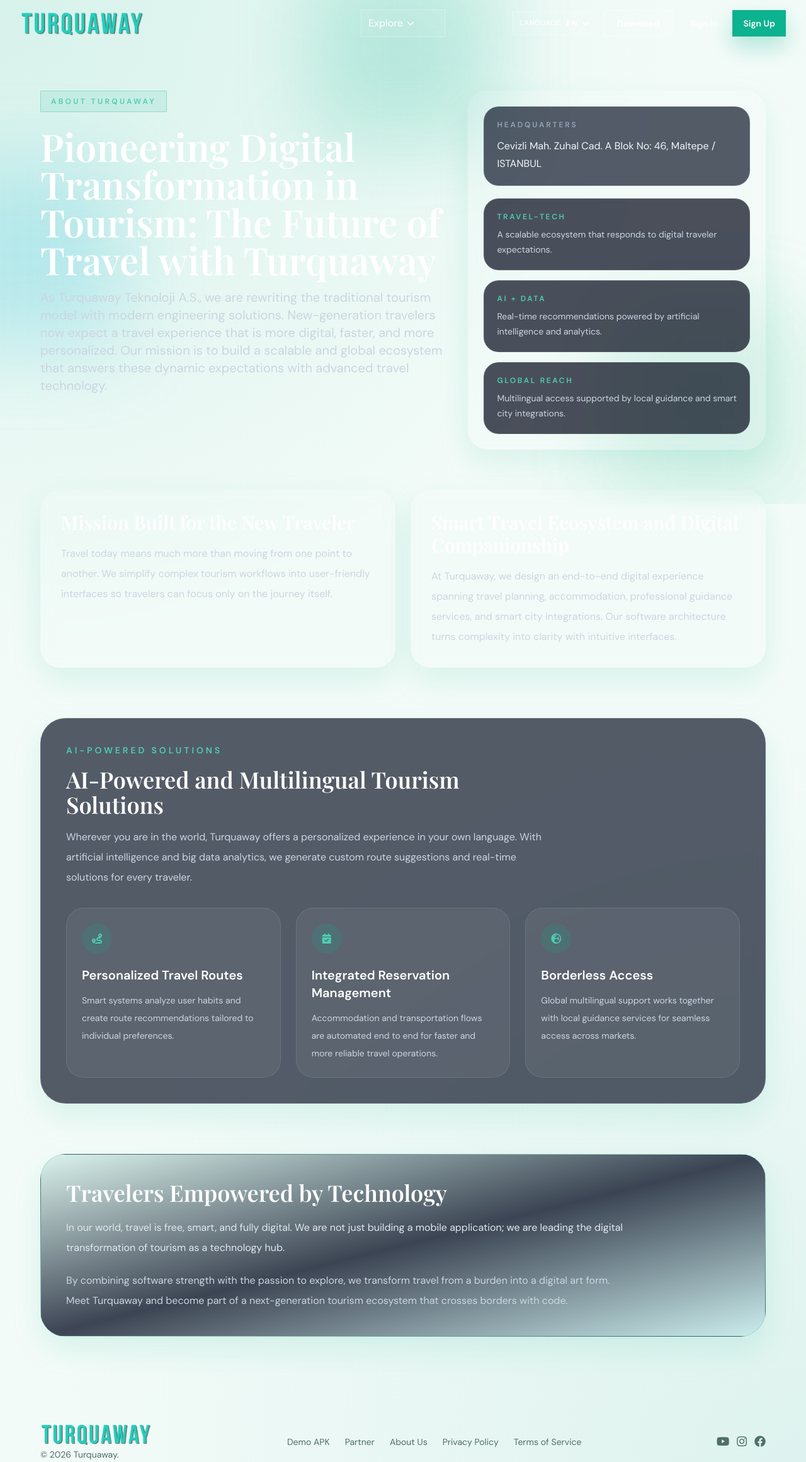
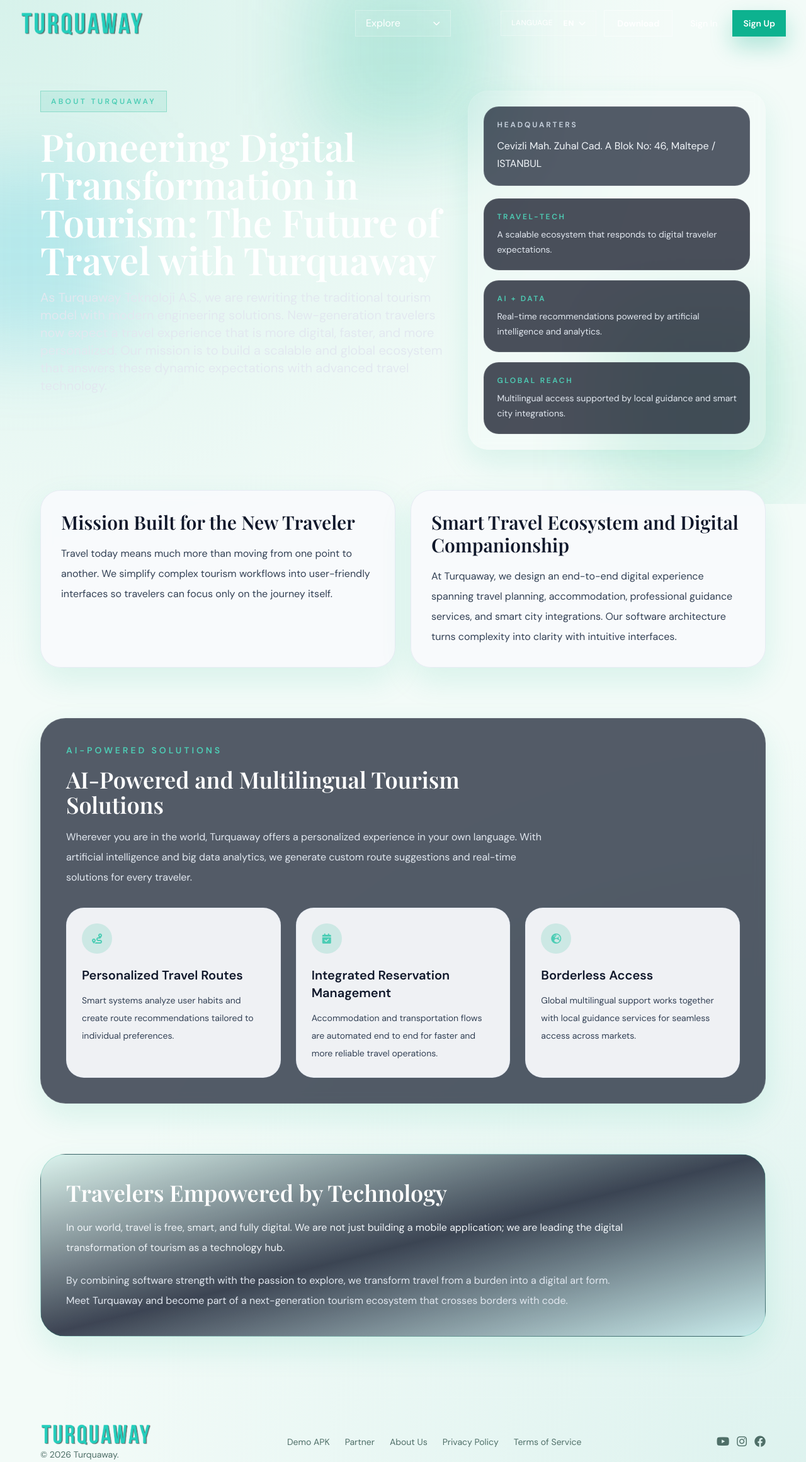
Before and after one commit to ankaforge/turquaway-backend, a Django app: page /about/ in a window 1280 px wide. Shown: the top 2321 px of the page at 63% size. Run offline with Django 4.2, Linux system fonts and the light colour scheme; some libraries are stand-ins or nearby versions; some web fonts are replaced.

Commit message:
Refine landing navbar and page readability

```diff
--- a/api/static/landing/styles.css
+++ b/api/static/landing/styles.css
@@ -88,12 +88,14 @@
 .language-menu-trigger {
   display: inline-flex;
   align-items: center;
+  justify-content: space-between;
+  width: 9.5rem;
   gap: 0.4rem;
   border: 1px solid rgba(148, 163, 184, 0.4);
   background: linear-gradient(145deg, rgba(15, 23, 42, 0.88), rgba(13, 178, 143, 0.18));
   color: #e2e8f0;
-  padding: 0.54rem 0.68rem;
-  min-width: 8.35rem;
+  min-height: 2.5rem;
+  padding: 0.5rem 1rem;
   transition: border-color 220ms ease, box-shadow 220ms ease, background-color 220ms ease;
 }
 
@@ -187,8 +189,8 @@
 
 @media (max-width: 640px) {
   .language-menu-trigger {
-    min-width: 7.45rem;
-    padding: 0.48rem 0.6rem;
+    width: auto;
+    padding: 0.5rem 0.75rem;
   }
 
   .language-menu-label {
--- a/api/templates/landing/about.html
+++ b/api/templates/landing/about.html
@@ -24,7 +24,7 @@
 						Pioneering Digital Transformation in Tourism: The Future of Travel with Turquaway
 					</h1>
 					<p
-						class="max-w-3xl text-lg leading-8 text-slate-300 sm:text-xl"
+						class="max-w-3xl text-lg leading-8 text-slate-200 sm:text-xl"
 						data-i18n="aboutHeroLead"
 					>
 						As Turquaway Teknoloji A.S., we are rewriting the traditional tourism model with modern engineering solutions.
@@ -35,7 +35,7 @@
 			<aside class="animate-rise rounded-[2rem] border border-white/10 bg-white/5 p-6 shadow-soft backdrop-blur [animation-delay:120ms]">
 				<div class="space-y-5">
 					<div class="rounded-[1.5rem] border border-white/10 bg-slate-900/70 p-5">
-						<p class="text-xs font-semibold uppercase tracking-[0.24em] text-slate-400" data-i18n="aboutHeadquartersLabel">
+						<p class="text-xs font-semibold uppercase tracking-[0.24em] text-slate-300" data-i18n="aboutHeadquartersLabel">
 							Headquarters
 						</p>
 						<p class="mt-3 text-base leading-7 text-slate-100" data-i18n="aboutHeadquartersValue">
@@ -45,19 +45,19 @@
 					<div class="grid gap-4 sm:grid-cols-3 lg:grid-cols-1">
 						<div class="rounded-[1.5rem] border border-white/10 bg-slate-950/70 p-5">
 							<p class="text-xs font-semibold uppercase tracking-[0.22em] text-lagoon-300">Travel-Tech</p>
-							<p class="mt-2 text-sm leading-6 text-slate-300" data-i18n="aboutStat1Body">
+							<p class="mt-2 text-sm leading-6 text-slate-200" data-i18n="aboutStat1Body">
 								A scalable ecosystem that responds to digital traveler expectations.
 							</p>
 						</div>
 						<div class="rounded-[1.5rem] border border-white/10 bg-slate-950/70 p-5">
 							<p class="text-xs font-semibold uppercase tracking-[0.22em] text-lagoon-300">AI + Data</p>
-							<p class="mt-2 text-sm leading-6 text-slate-300" data-i18n="aboutStat2Body">
+							<p class="mt-2 text-sm leading-6 text-slate-200" data-i18n="aboutStat2Body">
 								Real-time recommendations powered by artificial intelligence and analytics.
 							</p>
 						</div>
 						<div class="rounded-[1.5rem] border border-white/10 bg-slate-950/70 p-5">
 							<p class="text-xs font-semibold uppercase tracking-[0.22em] text-lagoon-300">Global Reach</p>
-							<p class="mt-2 text-sm leading-6 text-slate-300" data-i18n="aboutStat3Body">
+							<p class="mt-2 text-sm leading-6 text-slate-200" data-i18n="aboutStat3Body">
 								Multilingual access supported by local guidance and smart city integrations.
 							</p>
 						</div>
@@ -70,20 +70,20 @@
 
 <section class="px-4 pb-20 sm:px-6 lg:px-8">
 	<div class="mx-auto grid max-w-6xl gap-6 lg:grid-cols-2">
-		<article class="rounded-[2rem] border border-white/10 bg-white/5 p-8 shadow-soft backdrop-blur">
-			<h2 class="font-display text-3xl text-white" data-i18n="aboutMissionTitle">
+		<article class="rounded-[2rem] border border-slate-200/80 bg-slate-50/95 p-8 shadow-soft backdrop-blur">
+			<h2 class="font-display text-3xl text-slate-900" data-i18n="aboutMissionTitle">
 				Mission Built for the New Traveler
 			</h2>
-			<p class="mt-4 text-base leading-8 text-slate-300" data-i18n="aboutMissionBody">
+			<p class="mt-4 text-base leading-8 text-slate-700" data-i18n="aboutMissionBody">
 				New-generation travelers expect experiences that are more digital, faster, and more personalized. Our mission is to build a scalable and global ecosystem that answers these expectations with advanced travel technology.
 			</p>
 		</article>
 
-		<article class="rounded-[2rem] border border-white/10 bg-white/5 p-8 shadow-soft backdrop-blur">
-			<h2 class="font-display text-3xl text-white" data-i18n="aboutEcosystemTitle">
+		<article class="rounded-[2rem] border border-slate-200/80 bg-slate-50/95 p-8 shadow-soft backdrop-blur">
+			<h2 class="font-display text-3xl text-slate-900" data-i18n="aboutEcosystemTitle">
 				Smart Travel Ecosystem and Digital Companionship
 			</h2>
-			<p class="mt-4 text-base leading-8 text-slate-300" data-i18n="aboutEcosystemBody">
+			<p class="mt-4 text-base leading-8 text-slate-700" data-i18n="aboutEcosystemBody">
 				Travel now means more than moving from one point to another. We design an end-to-end digital experience spanning planning, accommodation, professional guidance, and smart city integrations.
 			</p>
 		</article>
@@ -99,44 +99,44 @@
 			<h2 class="mt-4 font-display text-3xl text-white sm:text-4xl" data-i18n="aboutAiTitle">
 				AI-Powered and Multilingual Tourism Solutions
 			</h2>
-			<p class="mt-4 text-base leading-8 text-slate-300" data-i18n="aboutAiBody">
+			<p class="mt-4 text-base leading-8 text-slate-200" data-i18n="aboutAiBody">
 				Wherever you are in the world, Turquaway offers a tailored universe in your own language. With AI and big data analytics, we generate personalized routes and real-time solutions for every traveler.
 			</p>
 		</div>
 
 		<div class="mt-8 grid gap-6 lg:grid-cols-3">
-			<article class="rounded-[1.75rem] border border-white/10 bg-white/5 p-6">
+			<article class="rounded-[1.75rem] border border-slate-200/80 bg-slate-50/95 p-6">
 				<div class="flex h-12 w-12 items-center justify-center rounded-full bg-lagoon-500/15 text-lagoon-300">
 					<i class="fa-solid fa-route"></i>
 				</div>
-				<h3 class="mt-5 text-xl font-semibold text-white" data-i18n="aboutFeature1Title">
+				<h3 class="mt-5 text-xl font-semibold text-slate-900" data-i18n="aboutFeature1Title">
 					Personalized Travel Routes
 				</h3>
-				<p class="mt-3 text-sm leading-7 text-slate-300" data-i18n="aboutFeature1Body">
+				<p class="mt-3 text-sm leading-7 text-slate-700" data-i18n="aboutFeature1Body">
 					Smart systems that analyze user habits and build route recommendations around preferences.
 				</p>
 			</article>
 
-			<article class="rounded-[1.75rem] border border-white/10 bg-white/5 p-6">
+			<article class="rounded-[1.75rem] border border-slate-200/80 bg-slate-50/95 p-6">
 				<div class="flex h-12 w-12 items-center justify-center rounded-full bg-lagoon-500/15 text-lagoon-300">
 					<i class="fa-solid fa-calendar-check"></i>
 				</div>
-				<h3 class="mt-5 text-xl font-semibold text-white" data-i18n="aboutFeature2Title">
+				<h3 class="mt-5 text-xl font-semibold text-slate-900" data-i18n="aboutFeature2Title">
 					Integrated Reservation Management
 				</h3>
-				<p class="mt-3 text-sm leading-7 text-slate-300" data-i18n="aboutFeature2Body">
+				<p class="mt-3 text-sm leading-7 text-slate-700" data-i18n="aboutFeature2Body">
 					Full automation across accommodation and transportation flows for faster operations.
 				</p>
 			</article>
 
-			<article class="rounded-[1.75rem] border border-white/10 bg-white/5 p-6">
+			<article class="rounded-[1.75rem] border border-slate-200/80 bg-slate-50/95 p-6">
 				<div class="flex h-12 w-12 items-center justify-center rounded-full bg-lagoon-500/15 text-lagoon-300">
 					<i class="fa-solid fa-earth-europe"></i>
 				</div>
-				<h3 class="mt-5 text-xl font-semibold text-white" data-i18n="aboutFeature3Title">
+				<h3 class="mt-5 text-xl font-semibold text-slate-900" data-i18n="aboutFeature3Title">
 					Borderless Access
 				</h3>
-				<p class="mt-3 text-sm leading-7 text-slate-300" data-i18n="aboutFeature3Body">
+				<p class="mt-3 text-sm leading-7 text-slate-700" data-i18n="aboutFeature3Body">
 					Multilingual support at global scale combined with local guidance services.
 				</p>
 			</article>
@@ -150,10 +150,10 @@
 			<h2 class="font-display text-3xl text-white sm:text-4xl" data-i18n="aboutVisionTitle">
 				Travelers Empowered by Technology
 			</h2>
-			<p class="text-base leading-8 text-slate-200" data-i18n="aboutVisionBody1">
+			<p class="text-base leading-8 text-slate-100" data-i18n="aboutVisionBody1">
 				In our world, travel is free, smart, and fully digital. We are not just building a mobile application; we are shaping the future of tourism as a technology hub.
 			</p>
-			<p class="text-base leading-8 text-slate-300" data-i18n="aboutVisionBody2">
+			<p class="text-base leading-8 text-slate-200" data-i18n="aboutVisionBody2">
 				By combining software strength with the passion to explore, we transform travel from a burden into a digital art form. Meet Turquaway and become part of a next-generation tourism ecosystem that crosses borders with code.
 			</p>
 		</div>
--- a/api/templates/landing/navbar.html
+++ b/api/templates/landing/navbar.html
@@ -9,7 +9,7 @@
     </a>
 
     <!-- Center: Explore dropdown (desktop) -->
-    <div class="absolute inset-x-0 hidden justify-center lg:flex">
+    <div class="pointer-events-none absolute inset-x-0 hidden justify-center lg:flex">
       <div class="pointer-events-auto language-menu relative" data-nav-explore> <button id="nav-explore-btn"
           type="button" class="language-menu-trigger" aria-haspopup="true" aria-expanded="false"
           aria-controls="nav-explore-list">
@@ -56,7 +56,7 @@
           class="hidden px-4 py-2.5 text-sm font-medium text-slate-300 transition hover:text-white sm:inline-block"
           data-i18n="navSignIn">Sign In</a>
         <a href="/register/"
-          class="inline-flex items-center rounded-none border border-lagoon-500 bg-lagoon-500 px-4 py-2.5 text-sm font-semibold text-slate-950 shadow-glow transition hover:bg-lagoon-300"
+          class="hidden items-center rounded-none border border-lagoon-500 bg-lagoon-500 px-4 py-2.5 text-sm font-semibold text-slate-950 shadow-glow transition hover:bg-lagoon-300 sm:inline-flex"
           data-i18n="navSignUp">Sign Up</a>
       </div>
 
```
Also changed, not shown: api/templates/landing/privacy.html (+13 -13 lines), api/templates/landing/terms.html (+13 -13 lines).
